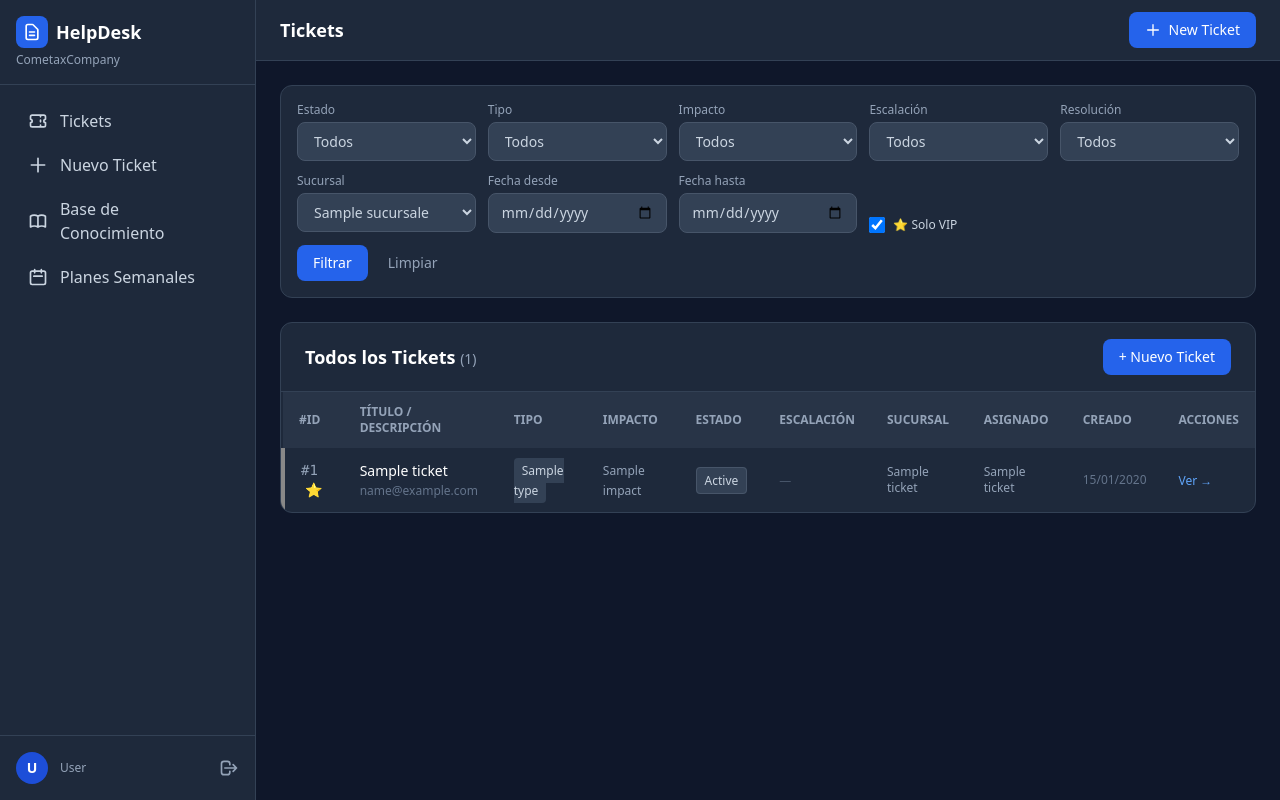
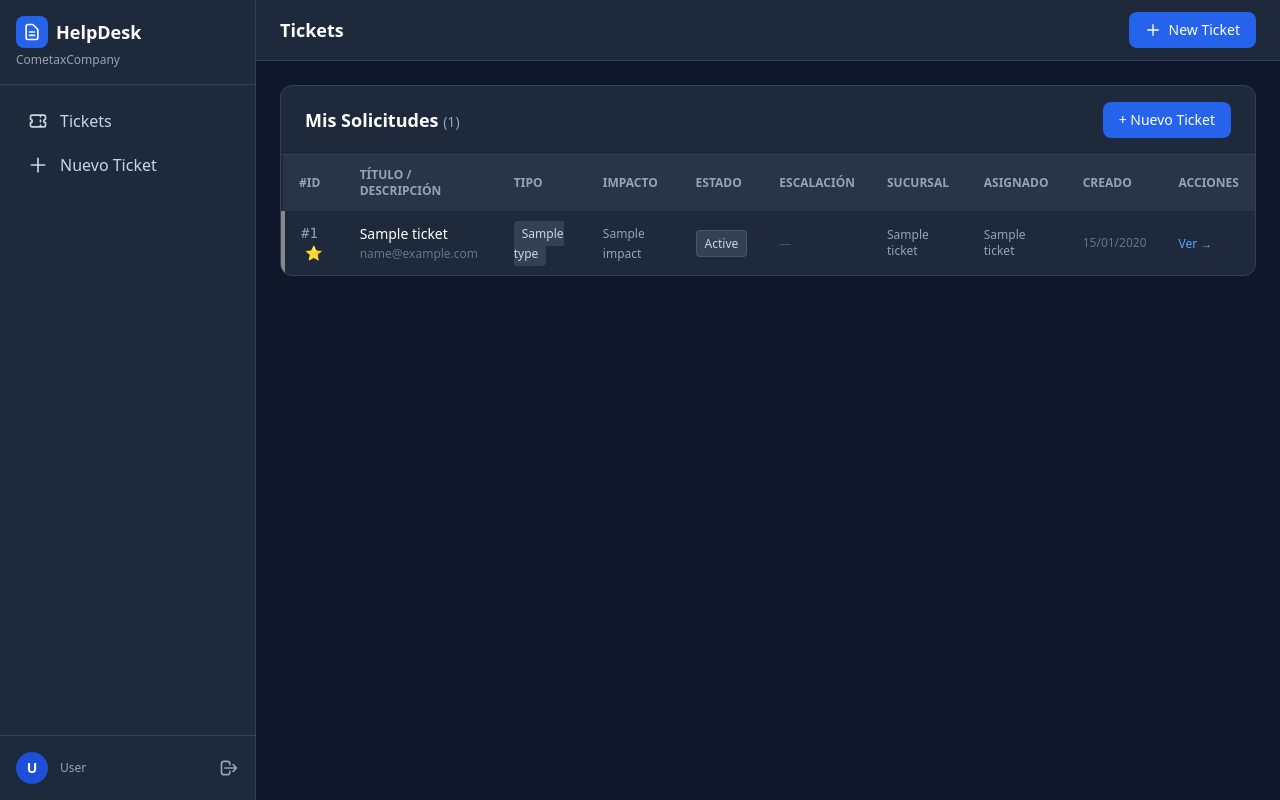
Before and after one commit to JFabrizzio5/DeepWork-JfabrizzioOrganizador, a PHP site: template views/tickets/list.php in a window 1280 px wide. Run offline with PHP 8.4, Linux system fonts and the light colour scheme; the template is opened without the code that fills it: most values are stand-ins (such as "Sample title", 1, 10 or a date in 2020); some libraries are stand-ins or nearby versions.

Commit message:
feat: restrict normal users to own tickets, hide filters and extra sidebar links
Agent-Logs-Url: https://github.com/JFabrizzio5/DeepWork-JfabrizzioOrganizador/sessions/fde700a3-3ca2-40db-b6f1-2ad0aab07843

Co-authored-by: JFabrizzio5 <115313375+JFabrizzio5@users.noreply.github.com>

```diff
--- a/views/partials/sidebar.php
+++ b/views/partials/sidebar.php
@@ -34,6 +34,7 @@ $appUrl = $appUrl ?? $_ENV['APP_URL'] ?? '';
             <span>Nuevo Ticket</span>
         </a>
 
+        <?php if ($role !== 'user'): ?>
         <a href="<?= htmlspecialchars($appUrl) ?>/knowledge"
            class="flex items-center gap-3 px-3 py-2 rounded-lg text-slate-300 hover:bg-slate-700 hover:text-white transition-colors">
             <svg class="w-5 h-5" fill="none" stroke="currentColor" viewBox="0 0 24 24">
@@ -49,6 +50,7 @@ $appUrl = $appUrl ?? $_ENV['APP_URL'] ?? '';
             </svg>
             <span>Planes Semanales</span>
         </a>
+        <?php endif; ?>
 
         <?php if ($role === 'admin'): ?>
         <div class="pt-2 mt-2 border-t border-slate-700">
--- a/views/tickets/list.php
+++ b/views/tickets/list.php
@@ -48,6 +48,7 @@ $impactColors = [
             <?php include dirname(__DIR__) . '/partials/flash.php'; ?>
 
             <!-- Filtros -->
+            <?php if (($user['role'] ?? 'user') !== 'user'): ?>
             <div class="bg-slate-800 rounded-xl border border-slate-700 p-4 mb-6">
                 <form method="GET" action="<?= htmlspecialchars($appUrl) ?>/tickets/list">
                     <div class="grid grid-cols-2 sm:grid-cols-3 lg:grid-cols-4 xl:grid-cols-5 gap-3 mb-3">
@@ -130,12 +131,13 @@ $impactColors = [
                     </div>
                 </form>
             </div>
+            <?php endif; ?>
 
             <!-- Tabla de tickets -->
             <div class="bg-slate-800 rounded-xl border border-slate-700 overflow-hidden">
                 <div class="px-6 py-4 border-b border-slate-700 flex items-center justify-between">
                     <h2 class="text-lg font-semibold text-white">
-                        Todos los Tickets <span class="text-slate-400 text-sm font-normal">(<?= count($tickets) ?>)</span>
+                        <?= (($user['role'] ?? 'user') === 'user') ? 'Mis Solicitudes' : 'Todos los Tickets' ?> <span class="text-slate-400 text-sm font-normal">(<?= count($tickets) ?>)</span>
                     </h2>
                     <a href="<?= htmlspecialchars($appUrl) ?>/tickets/create" class="bg-blue-600 hover:bg-blue-700 text-white text-sm px-4 py-2 rounded-lg transition-colors">+ Nuevo Ticket</a>
                 </div>
```
